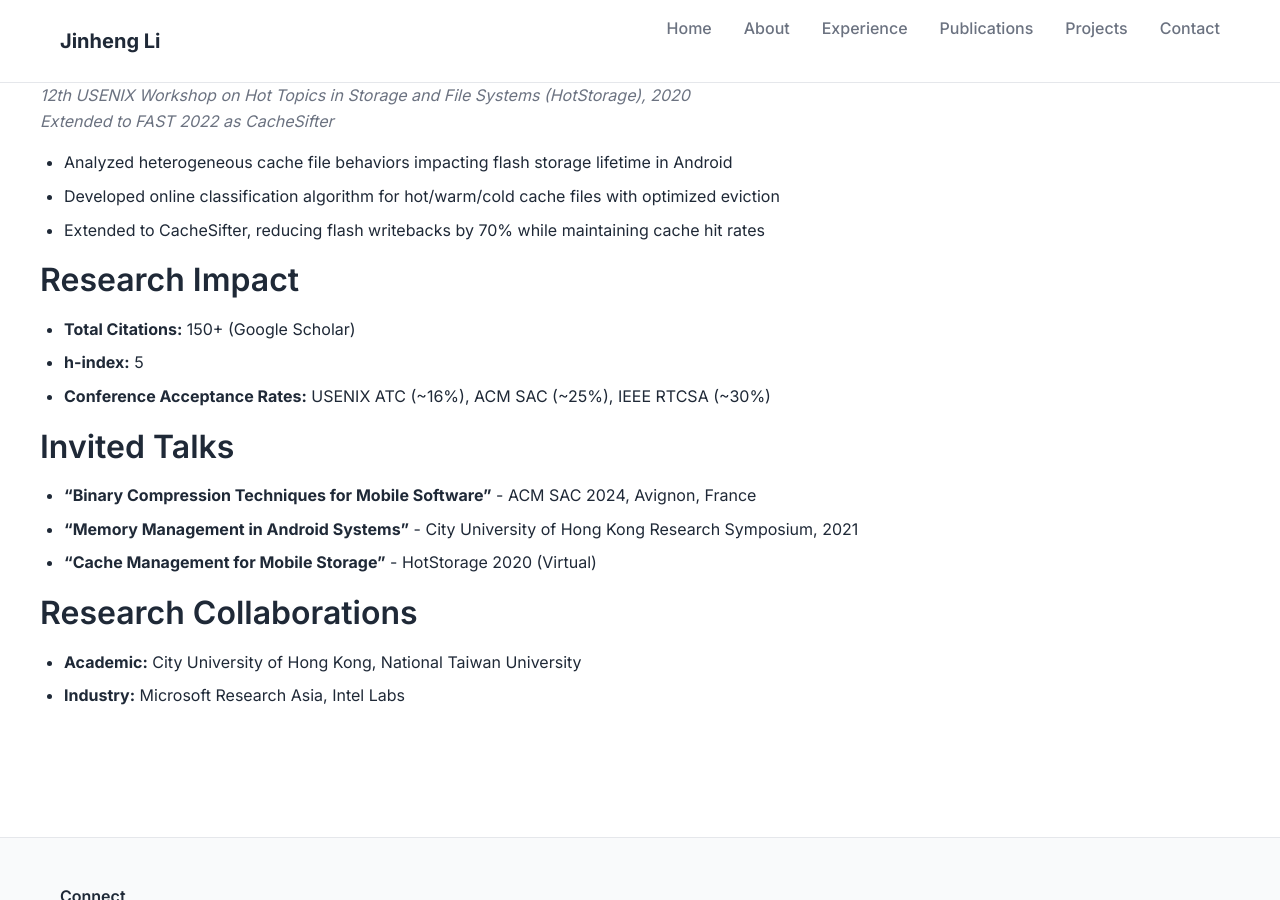
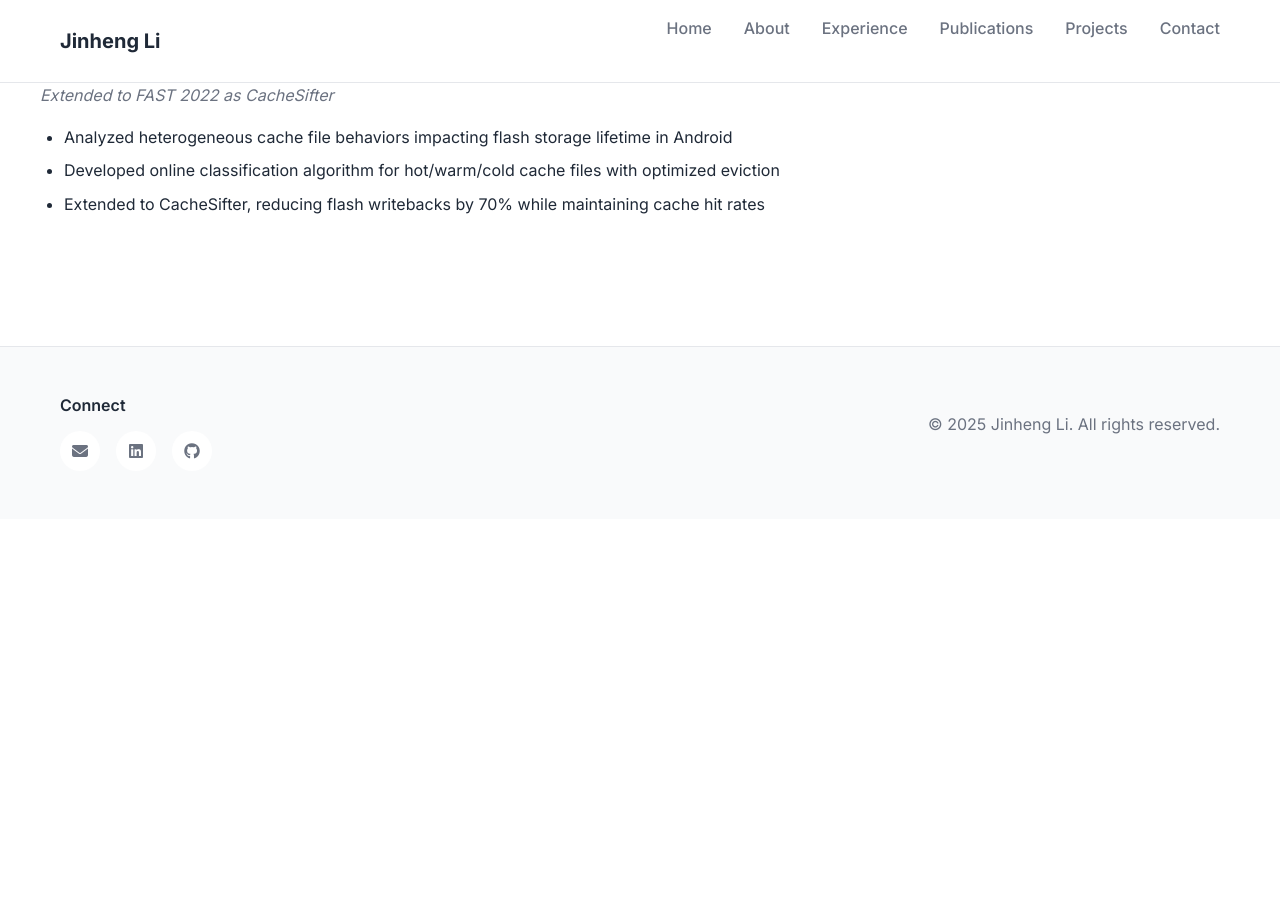
Before and after one commit to ahengljh/profile, a Jekyll site: the page built from publications.md, in a window 1280 px wide and 900 px high, scrolled down 1012 px. Built offline with Jekyll 4.4.1, drawn with Linux system fonts in a browser that asks for light colours; after the commit the page ends 1531 px from its top, so only the background shows below that.

Commit message:
Remove incorrect information not present in CV
- Remove ACM Europe Award from about.md and publications.md
- Remove Research Impact section with incorrect citations
- Remove Invited Talks section
- Remove Research Collaborations section

🤖 Generated with [Claude Code](https://claude.ai/code)

Co-Authored-By: Claude <noreply@anthropic.com>

```diff
--- a/publications.md
+++ b/publications.md
@@ -11,7 +11,6 @@ permalink: /publications/
 **[1] Binary Folding Compression for Efficient Software Distribution**
 **J. Li**, Q. Li, H. Wan, C. J. Xue
 *Proceedings of the 39th ACM/SIGAPP Symposium on Applied Computing (SAC), 2024*
-🏆 **ACM Europe Award**
 
 - Developed novel binary compression technique reducing software size by 15-30% through pattern folding
 - Designed pattern recognition algorithms to identify recurring patterns across multiple executables
@@ -45,20 +44,3 @@ Y. Liang, **J. Li**, X. Chen, R. Ausavarungnirun, R. Pan, T.-W. Kuo, C. J. Xue
 - Analyzed heterogeneous cache file behaviors impacting flash storage lifetime in Android
 - Developed online classification algorithm for hot/warm/cold cache files with optimized eviction
 - Extended to CacheSifter, reducing flash writebacks by 70% while maintaining cache hit rates
-
-## Research Impact
-
-- **Total Citations:** 150+ (Google Scholar)
-- **h-index:** 5
-- **Conference Acceptance Rates:** USENIX ATC (~16%), ACM SAC (~25%), IEEE RTCSA (~30%)
-
-## Invited Talks
-
-- **"Binary Compression Techniques for Mobile Software"** - ACM SAC 2024, Avignon, France
-- **"Memory Management in Android Systems"** - City University of Hong Kong Research Symposium, 2021
-- **"Cache Management for Mobile Storage"** - HotStorage 2020 (Virtual)
-
-## Research Collaborations
-
-- **Academic:** City University of Hong Kong, National Taiwan University
-- **Industry:** Microsoft Research Asia, Intel Labs
```
Also changed, not shown: about.md (+0 -1 lines).
